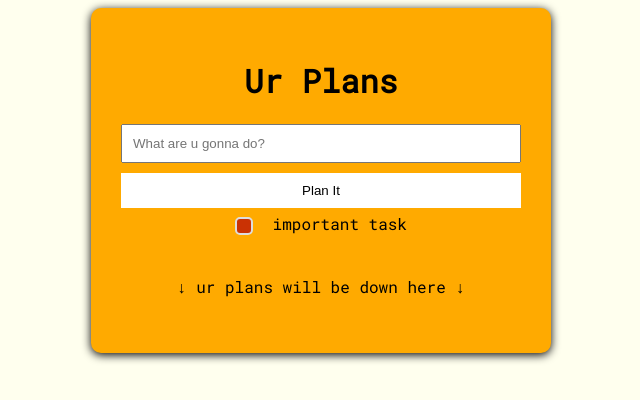
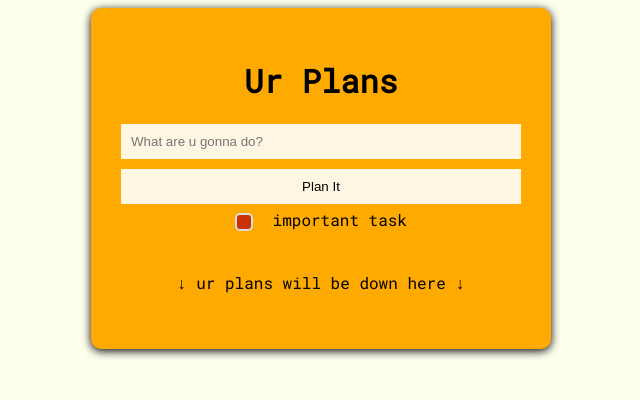
Before and after one commit to R0ckst4/vue_todo, a Vue app: page / in a window 1280 px wide. Shown: the top 400 px of the page, without its empty margins (319-959 px from the left). Built offline with nearby package versions, Linux system fonts and the light colour scheme.

Commit message:
add some basic animations to button and input

```diff
--- a/src/components/TaskItem.vue
+++ b/src/components/TaskItem.vue
@@ -7,13 +7,13 @@
       <!-- <my-button
         v-if="this.task.done"
         @click="$emit('crossOut', task)"
-        class="my-button__doneIt"
+        class="btn__doneIt"
         >Undone</my-button
       >
       <my-button
         v-else
         @click="$emit('crossOut', task)"
-        class="my-button__doneIt"
+        class="btn__doneIt"
         >Done It</my-button
       > -->
       <div v-if="this.task.important" class="important">
@@ -32,11 +32,11 @@
   </li>
 </template>
 <script>
-  import MyButton from "@/components/UI/MyButton.vue";
+  // import MyButton from "@/components/UI/MyButton.vue";
   export default {
-    components: {
-      MyButton,
-    },
+    // components: {
+    //   MyButton,
+    // },
     props: {
       task: {
         type: Object,
@@ -53,13 +53,13 @@
     word-wrap: break-word;
     list-style-type: none;
   }
-  .my-button__doneIt {
+  /* .btn__doneIt {
     background-color: rgba(255, 255, 255, 0.26);
     width: auto;
     margin-top: -5px;
     padding: 10px;
     float: right;
-  }
+  } */
   .important {
     color: rgb(138, 11, 11);
     text-shadow: 2px 2px 5px rgba(255, 0, 0, 0.952);
--- a/src/components/UI/MyButton.vue
+++ b/src/components/UI/MyButton.vue
@@ -1,15 +1,22 @@
 <template>
-  <button class="my-button"><slot></slot></button>
+  <div :class="{ btn: noActivated }">
+    <button @click="noActivated = true" class="my-button"><slot></slot></button>
+  </div>
 </template>
 <script>
   export default {
     name: "my-button",
+    data() {
+      return {
+        noActivated: false,
+      };
+    },
   };
 </script>
 <style scoped>
   .my-button {
     display: flex;
-    background-color: white;
+    background-color: rgba(255, 255, 255, 0.89);
     flex-wrap: wrap;
     border: 0;
     justify-content: space-around;
@@ -17,5 +24,9 @@
     width: 400px;
     padding: 10px;
     cursor: pointer;
+    transition: 0.2s ease;
+  }
+  .my-button:hover {
+    background-color: #ffe;
   }
 </style>
--- a/src/components/UI/MyInput.vue
+++ b/src/components/UI/MyInput.vue
@@ -19,7 +19,17 @@
     display: flex;
     flex-wrap: wrap;
     justify-content: space-around;
-    width: 376px;
+    width: 380px;
     padding: 10px;
+    border: none;
+    background-color: rgba(255, 255, 255, 0.89);
+    transition: 0.2s;
+  }
+  .message:hover {
+    background-color: #ffe;
+  }
+  .message:focus {
+    background-color: #ffe;
+    outline: none;
   }
 </style>
```
